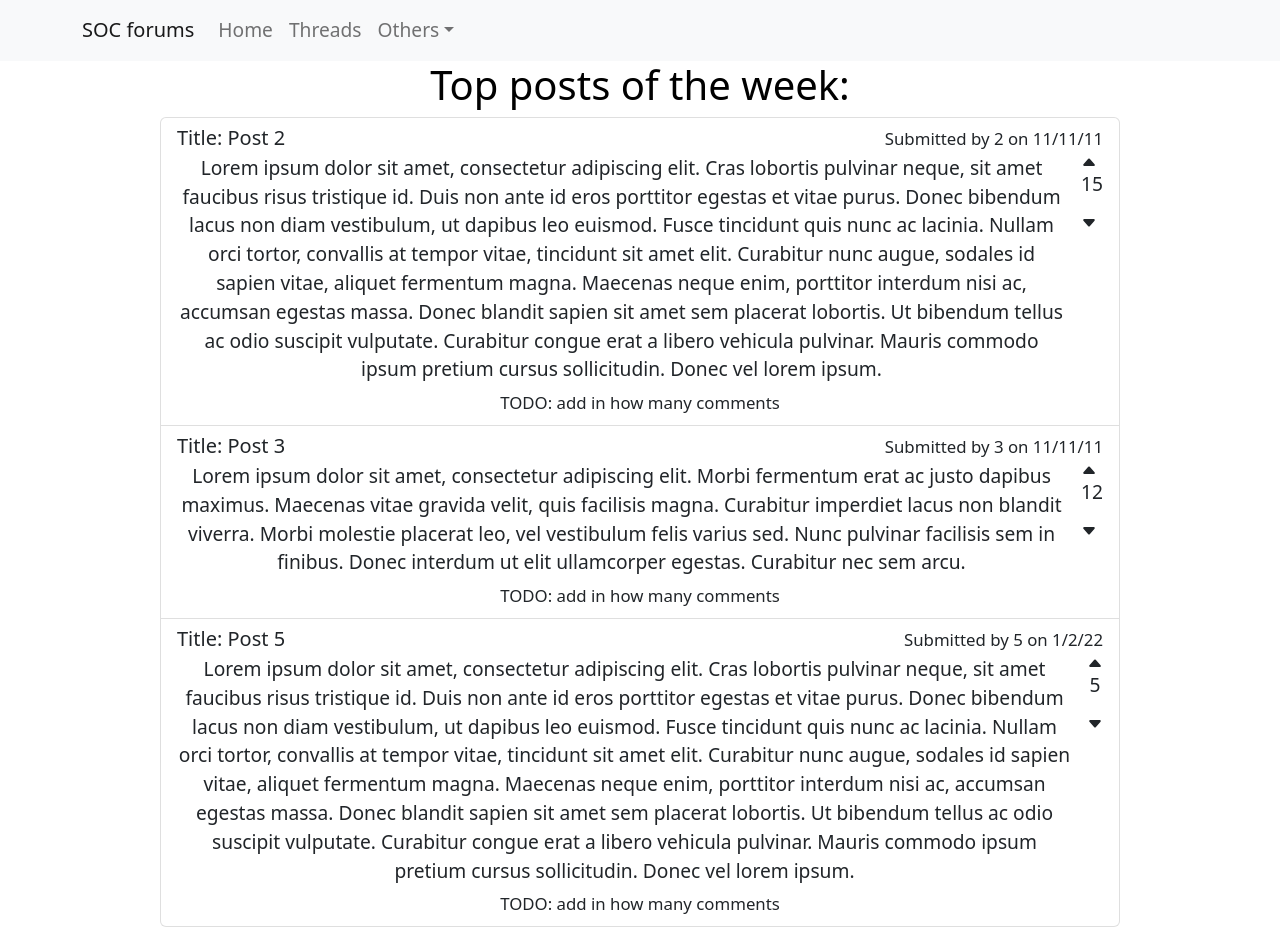
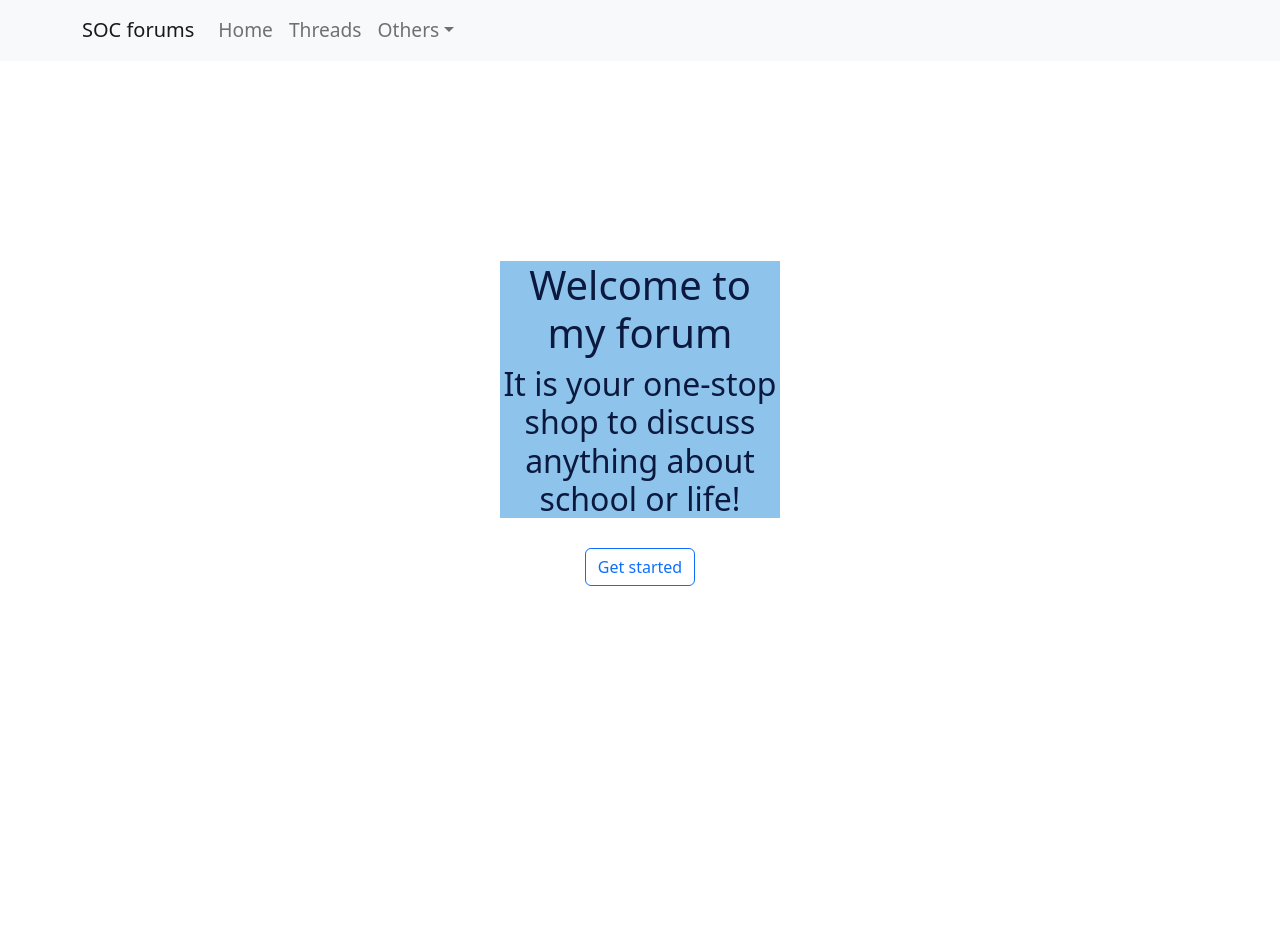
Before and after one commit to tanyunchao/cvwoBackend, a React (Create React App) app: page / in a window 1280 px wide. After the commit the page ends 800 px from the top, so only its background shows below. Built offline with nearby package versions, Linux system fonts and the light colour scheme; data requests are answered from the project's data file.

Commit message:
added welcome page

```diff
--- a/src/App.js
+++ b/src/App.js
@@ -1,7 +1,8 @@
 import NavigationBar from './NavigationBar';
 import Home from './Home';
-import { BrowserRouter as Router, Route, Routes } from 'react-router-dom';
+import { BrowserRouter as Router, Route, Routes, Navigate} from 'react-router-dom';
 import Threads from './Threads';
+import Welcome from './Welcome';
 
 function App() {
   return (
@@ -10,8 +11,10 @@ function App() {
         <NavigationBar />
         <div className="mainpage">
             <Routes>
-                <Route path="/" element={<Home/>} />
+                <Route path='/' element={<Welcome />} />
                 <Route path='/threads' element={<Threads />} />
+                <Route path="/home" element={<Home />} />
+                <Route path="*" element={<Navigate to="/home" replace/>} />
             </Routes>
         </div>
       </div>
--- a/src/NavigationBar.js
+++ b/src/NavigationBar.js
@@ -11,7 +11,7 @@ const NavigationBar = () => {
                 <Navbar.Toggle aria-controls="basic-navbar-nav" />
                 <Navbar.Collapse id="basic-navbar-nav">
                 <Nav className="me-auto">
-                    <Nav.Link href="/">Home</Nav.Link>
+                    <Nav.Link href="/home">Home</Nav.Link>
                     <Nav.Link href="/threads">Threads</Nav.Link>
                     <NavDropdown title="Others" id="basic-nav-dropdown">
                     <NavDropdown.Item href="#action/3.1">Community Rules</NavDropdown.Item>
--- a/src/Threads.js
+++ b/src/Threads.js
@@ -35,7 +35,7 @@ const Threads = () => {
 
     return (
         <div>
-            <h1>Thread page in the works</h1>
+            <h1>Main threads: </h1>
             {error && <h2>{error}</h2> }
             <Accordion defaultActiveKey={activeKeys} alwaysOpen>
 
--- /dev/null
+++ b/src/Welcome.js
@@ -0,0 +1,17 @@
+import { Link } from "react-router-dom";
+import { Button } from "react-bootstrap";
+
+const Welcome = () => {
+    return (
+        <div>
+            <div className="welcomeDiv">
+                <h1>Welcome to my forum</h1>
+                <h2>It is your one-stop shop to discuss anything about school or life!</h2>
+            </div>
+                <Link to={'/home'}><Button variant="outline-primary">Get started</Button></Link>
+
+        </div>
+     );
+}
+
+export default Welcome
--- a/src/index.css
+++ b/src/index.css
@@ -55,3 +55,10 @@ code {
   margin-left: auto;
   margin-right: auto;
 }
+
+/* For welcome page */
+.welcomeDiv{
+  color: #0b193e;
+  background-color: #8ec3eb;
+  margin: 200px 500px 30px 500px;
+}
```
